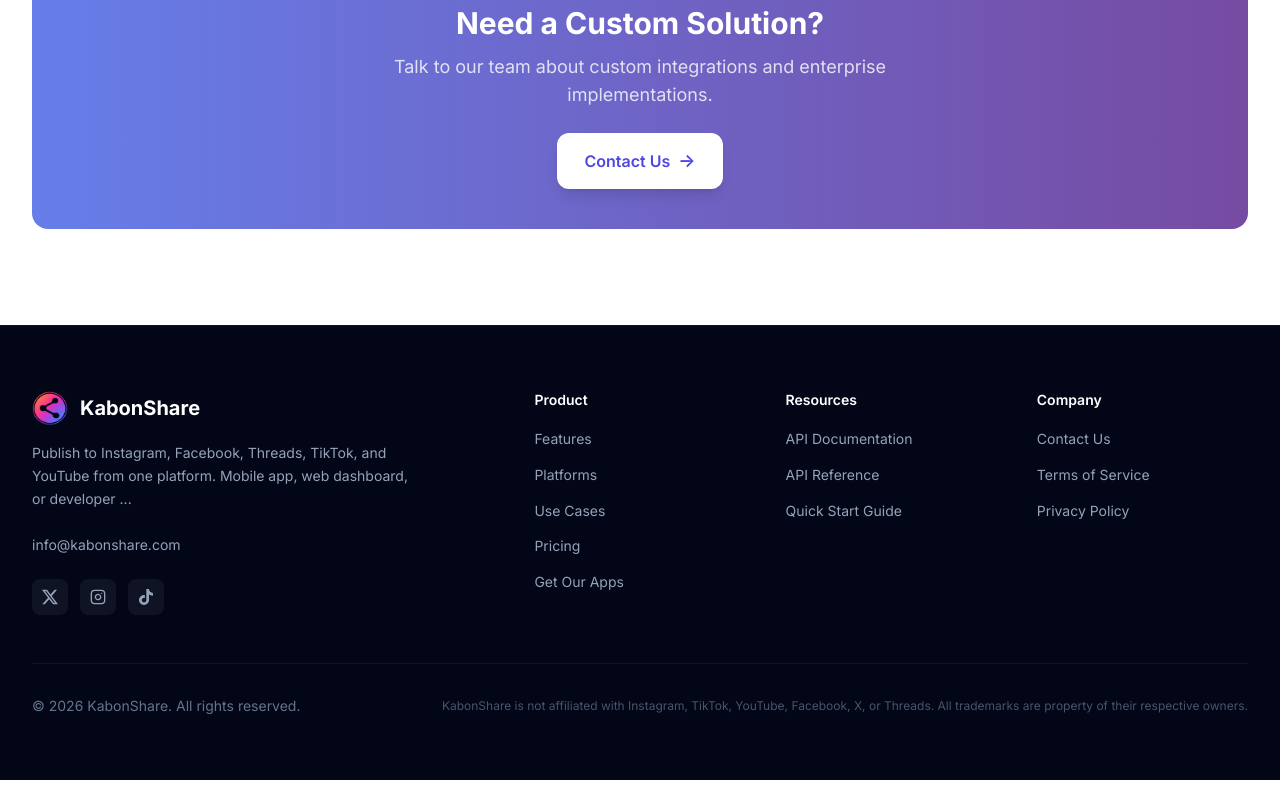
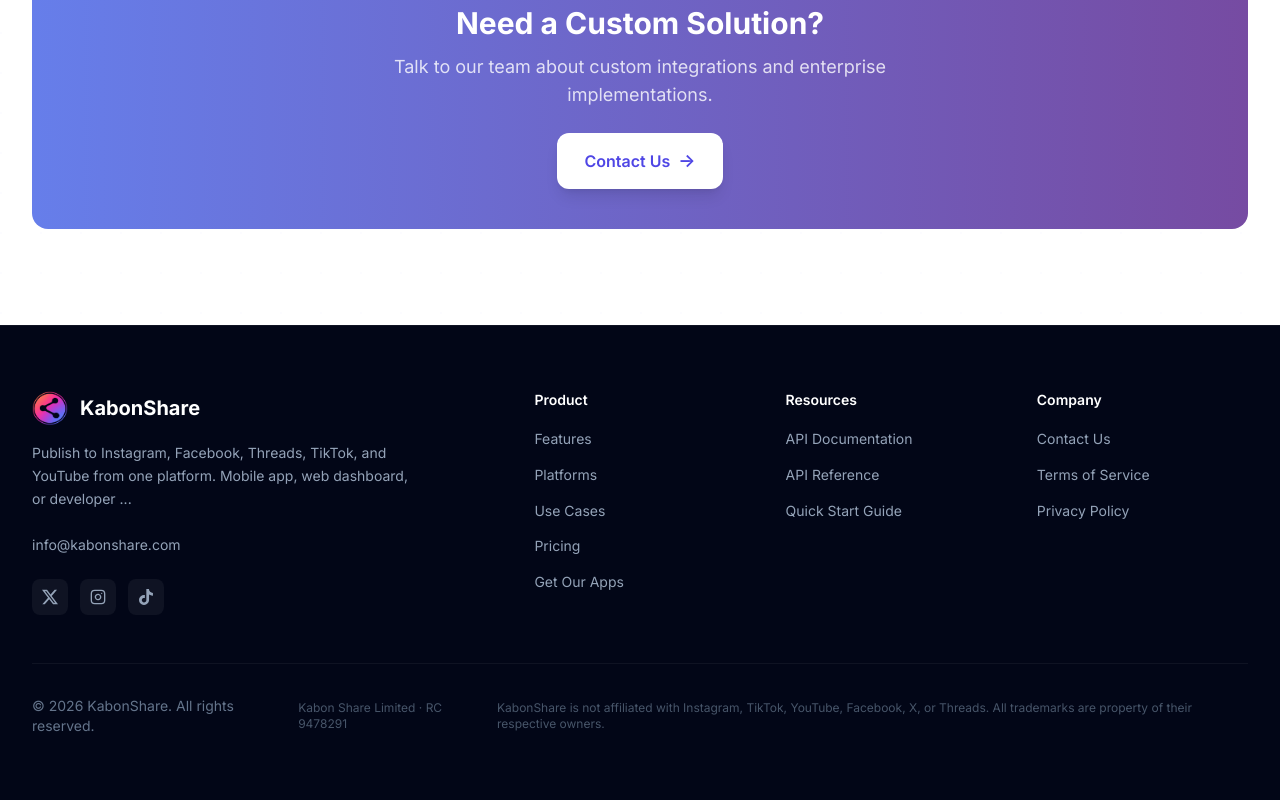
Before and after one commit to hapsaboi/kabonshare_landing, a Next.js app: page / in a window 1280 px wide. Shown: the part 11034-11834 px from the top of the page. Built offline with nearby package versions, Linux system fonts and the light colour scheme; no server answers.

Commit message:
Update Footer.js

```diff
--- a/components/Footer.js
+++ b/components/Footer.js
@@ -124,6 +124,9 @@
               &copy; {new Date().getFullYear()} {siteConfig.name}. All rights reserved.
             </p>
             <p className="text-slate-600 text-xs">
+              Kabon Share Limited &middot; RC 9478291
+            </p>
+            <p className="text-slate-600 text-xs">
               {siteConfig.name} is not affiliated with Instagram, TikTok, YouTube, Facebook, X, or Threads.
               All trademarks are property of their respective owners.
             </p>
```
